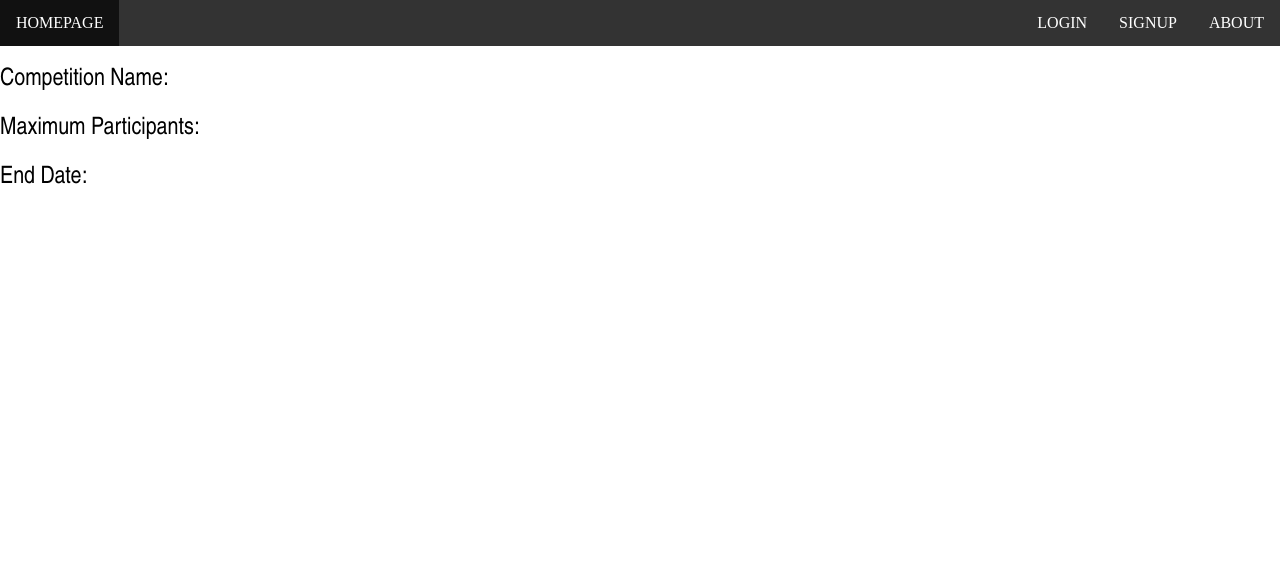
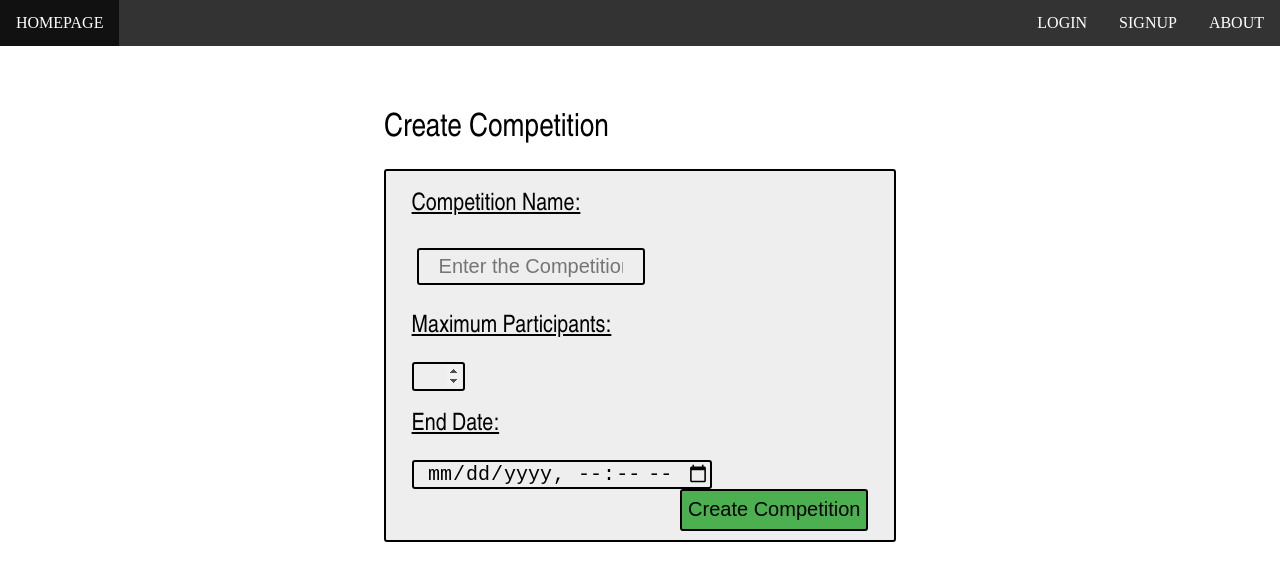
Before and after one commit to ruiparedes/ProjetoFinal, a React (Create React App) app in the folder reactapp/: page /management/competitions/addCompetition in a window 1280 px wide. Shown: the top 580 px of the page. Built offline with nearby package versions, Linux system fonts and the light colour scheme.

Commit message:
Add Competition Component

```diff
--- a/reactapp/src/management/competitions/AddCompetition.css
+++ b/reactapp/src/management/competitions/AddCompetition.css
@@ -0,0 +1,84 @@
+#addCompetitionOuterDiv{
+    width: 100%;
+
+}
+#addCompetitionInnerDiv{
+    width:40%;
+    margin-top: 5%;
+    margin-left: auto;
+    margin-right: auto;
+}
+#addCompetitionFormDiv{
+
+    background-color:#eee;
+    padding-bottom: 10%;
+    border: 2px solid black;
+border-radius: 3px;
+padding-left: 5%;
+padding-right: 5%;
+
+}
+#addCompetitionNameTitle{
+text-decoration: underline;
+}
+
+#addCompetitionMaxParticipantsTitle{
+    text-decoration: underline;
+
+}
+
+#addCompetitionEndDateTitle{
+    text-decoration: underline;
+
+}
+
+#addCompetitionButtonDiv{
+    float: right;
+}
+
+#addCompButton{
+    width: 100%;
+    padding-bottom: 4%;
+    font-size: 20px;
+    text-align: center;
+    border: 2px solid black;
+    border-radius: 2px;
+    background-color:#4CAF50;
+    border-radius: 3px;
+    padding-top: 4%;
+
+
+}
+
+
+#competitionNameInput{
+width: 50%;
+text-align: center;
+font-size: 20px;
+background-color:#eee;
+border: 2px solid black;
+border-radius: 3px;
+}
+
+#competitionMaximumParticipantsInput{
+    width: 10%;
+    text-align: center;
+    font-size: 20px;
+    background-color:#eee;
+    border: 2px solid black;
+    border-radius: 3px;
+}
+#competitionEndDateInput{
+    font-size: 20px;
+    text-align: center;
+    background-color:#eee;
+    border: 2px solid black;
+    border-radius: 3px;
+}
+input[type=number]::-webkit-inner-spin-button,
+input[type=number]::-webkit-outer-spin-button
+ {
+
+   opacity: 1;
+
+}
--- a/reactapp/src/management/competitions/AddCompetition.js
+++ b/reactapp/src/management/competitions/AddCompetition.js
@@ -1,13 +1,65 @@
 import React, { Component } from 'react';
+import { URL } from '../../shared/Constants';
+import './AddCompetition.css';
+
 
 class AddCompetition extends Component {
+
+
+    constructor(props) {
+        super(props);
+
+        this.state = {
+            competitionName: '',
+            maxParticipants: 0,
+            endDate: null
+        }
+
+        this.addCompetition = this.addCompetition.bind(this);
+        this.onChange = this.onChange.bind(this);
+    }
+
+    onChange(e) {
+        this.setState({ [e.target.className]: e.target.value });
+        console.log({ [e.target.className]: e.target.value });
+    }
+
+    addCompetition() {
+        if (this.state.competitionName && this.state.maxParticipants && this.state.endDate) {
+            fetch(URL + ':8080/api/competitions/Add', {
+                method: 'POST',
+                body: JSON.stringify({
+                    name: this.state.competitionName,
+                    maxParticipants: this.state.maxParticipants,
+                    endDate: this.state.endDate
+                }),
+                headers: new Headers({
+                    'Content-Type': 'application/json'
+                })
+            });
+
+        }
+
+    }
+
+
+
+
     render() {
         return (
-            <div>
-                <div><h2>Competition Name:</h2></div>
-                <div><h2>Maximum Participants:</h2></div>
-                <div><h2>End Date:</h2></div>
+            <div id="addCompetitionOuterDiv">
+                <div id="addCompetitionInnerDiv"><h1>Create Competition</h1>
+                    <div id="addCompetitionFormDiv">
+                        <div id="addCompetitionNameTitle"><h2>Competition Name:</h2></div>
+                        <div id="addCompetitionNameInput"> <input type="text" placeholder="Enter the Competition Name" id="competitionNameInput" className="competitionName" onChange={this.onChange} required></input></div>
+                        <div id="addCompetitionMaxParticipantsTitle"><h2>Maximum Participants:</h2></div>
+                        <div id="addCompetitionMaxParticipantsInput"> <input type="number" id="competitionMaximumParticipantsInput" onChange={this.onChange} className="maxParticipants" required></input></div>
+                        <div id="addCompetitionEndDateTitle"><h2>End Date:</h2></div>
+                        <div id="addCompetitionEndDateInput"> <input type="datetime-local" id="competitionEndDateInput" onChange={this.onChange} className="endDate" required></input></div>
+                        <div id="addCompetitionButtonDiv"><button type="submit" value="addCompetitionButton" id="addCompButton" onClick={this.addCompetition}>Create Competition</button></div>
 
+                    </div>
+                </div>
             </div>
         );
     }
```
Also changed, not shown: 1 other file (tests, documents, lock files or other folders).
